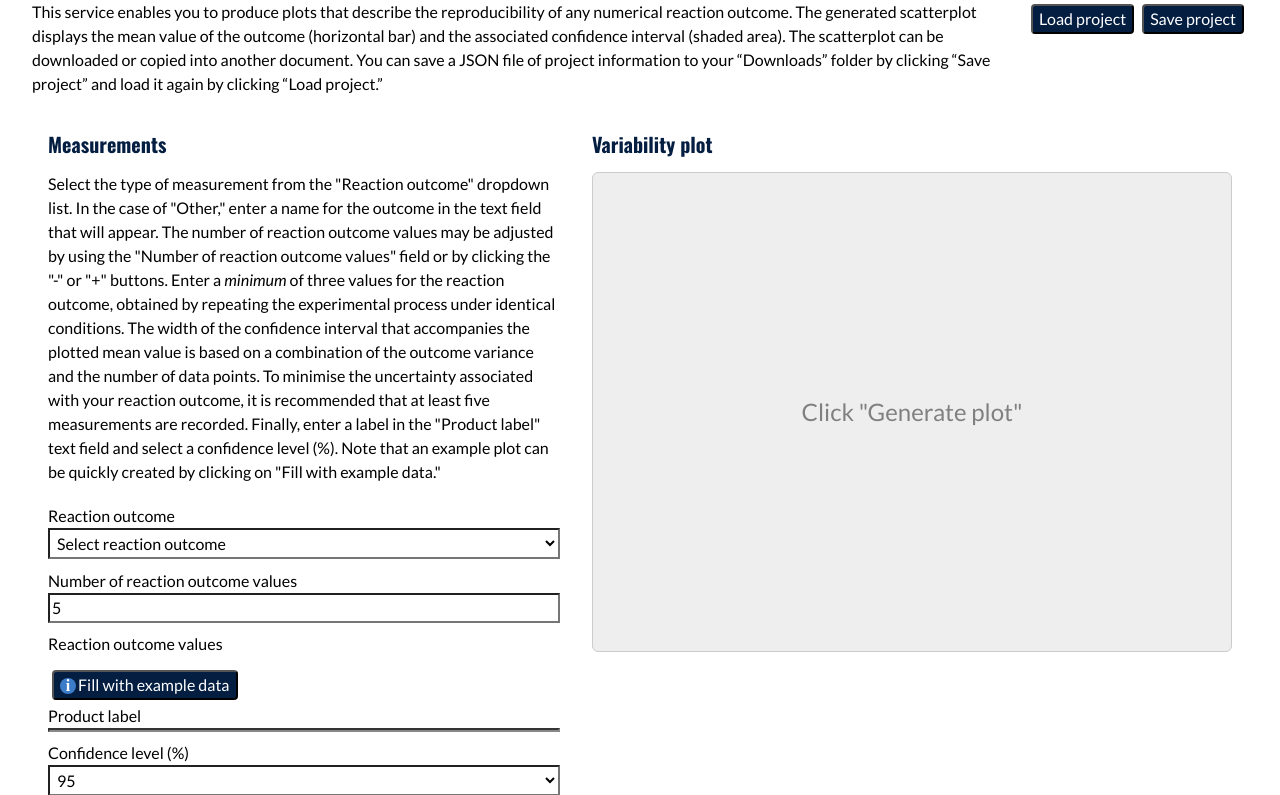
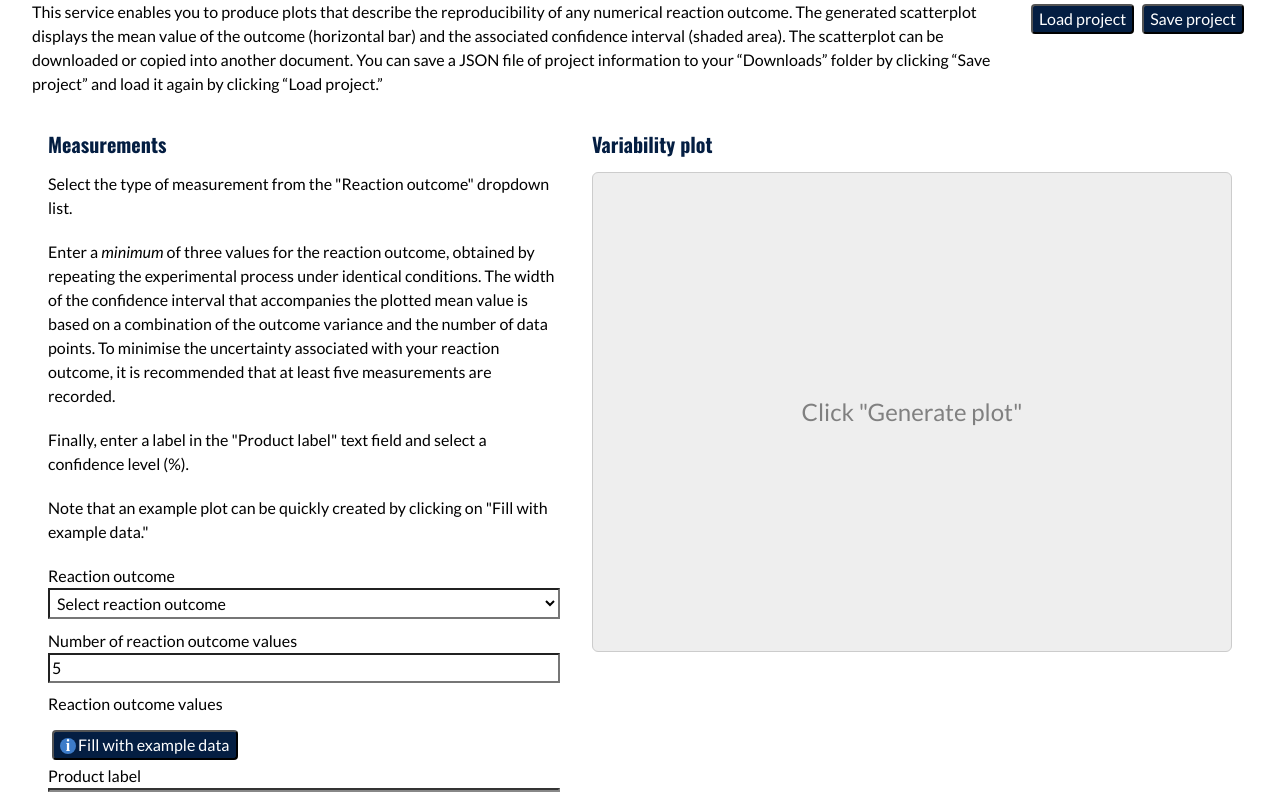
Before and after one commit to PSDI-UK/psdi-variability-plot, a Flask app: page / in a window 1280 px wide. Shown: the part 356-1151 px from the top of the page. Run offline with Flask 3, Linux system fonts and the light colour scheme.

Commit message:
Revised user info/guidance on home page. Issue #45.

```diff
--- a/psdi_variability_plot/templates/index.html
+++ b/psdi_variability_plot/templates/index.html
@@ -377,18 +377,24 @@
     <h6>Measurements</h6>
 
     <p>
-      Select the type of measurement from the "Reaction outcome" dropdown list. In the
-      case of "Other," enter a name for the outcome in the text field that will appear.
-      The number of reaction outcome values may be adjusted by using the "Number of
-      reaction outcome values" field or by clicking the "-" or "+" buttons. Enter a
-      <em>minimum</em> of three values for the reaction outcome, obtained by repeating
-      the experimental process under identical conditions. The width of the confidence
-      interval that accompanies the plotted mean value is based on a combination of the
-      outcome variance and the number of data points. To minimise the uncertainty
-      associated with your reaction outcome, it is recommended that at least five
-      measurements are recorded. Finally, enter a label in the "Product label" text
-      field and select a confidence level (%). Note that an example plot can be quickly
-      created by clicking on "Fill with example data."
+      Select the type of measurement from the "Reaction outcome" dropdown list.
+    </p>
+
+    <p> Enter a <em>minimum</em> of three values for the reaction outcome, obtained by
+      repeating the experimental process under identical conditions. The width of the
+      confidence interval that accompanies the plotted mean value is based on a
+      combination of the outcome variance and the number of data points. To minimise
+      the uncertainty associated with your reaction outcome, it is recommended that at
+      least five measurements are recorded.
+    </p>
+
+    <p>
+      Finally, enter a label in the "Product label" text field and select a confidence
+      level (%).
+    </p>
+
+    <p>Note that an example plot can be quickly created by clicking on "Fill with
+       example data."
     </p>
 
     <div class="formControl">
@@ -495,22 +501,6 @@
         <span hidden id="copyFailure">Copy failed.</span>
       </div><br>
 
-      <p>
-        The size of the plot may be changed by using the "Chart width/height (pixels)"
-        fields. Display options may be changed by clicking "Customise plot" and
-        expanding "Markers," "Axes," "Confidence interval" and "Fonts" to set your
-        preferences. Click "Close" to exit.
-      </p>
-
-      <p>
-        Click the "Copy plot to clipboard" button to enable pasting of the plot into
-        another document. Alternatively, select your preferred resolution from the
-        "Image resolution" dropdown ("website" has the lowest resolution and "print"
-        the highest), select the required image file format from the "Download format"
-        dropdown and click "Download plot." The file will be saved to your "Downloads"
-        folder.
-      </p>
-
     </div>
 
     <div id="noChart" style="width: 640px; height: 480px">Click "Generate plot"</div>
```
Also changed, not shown: README.md.
